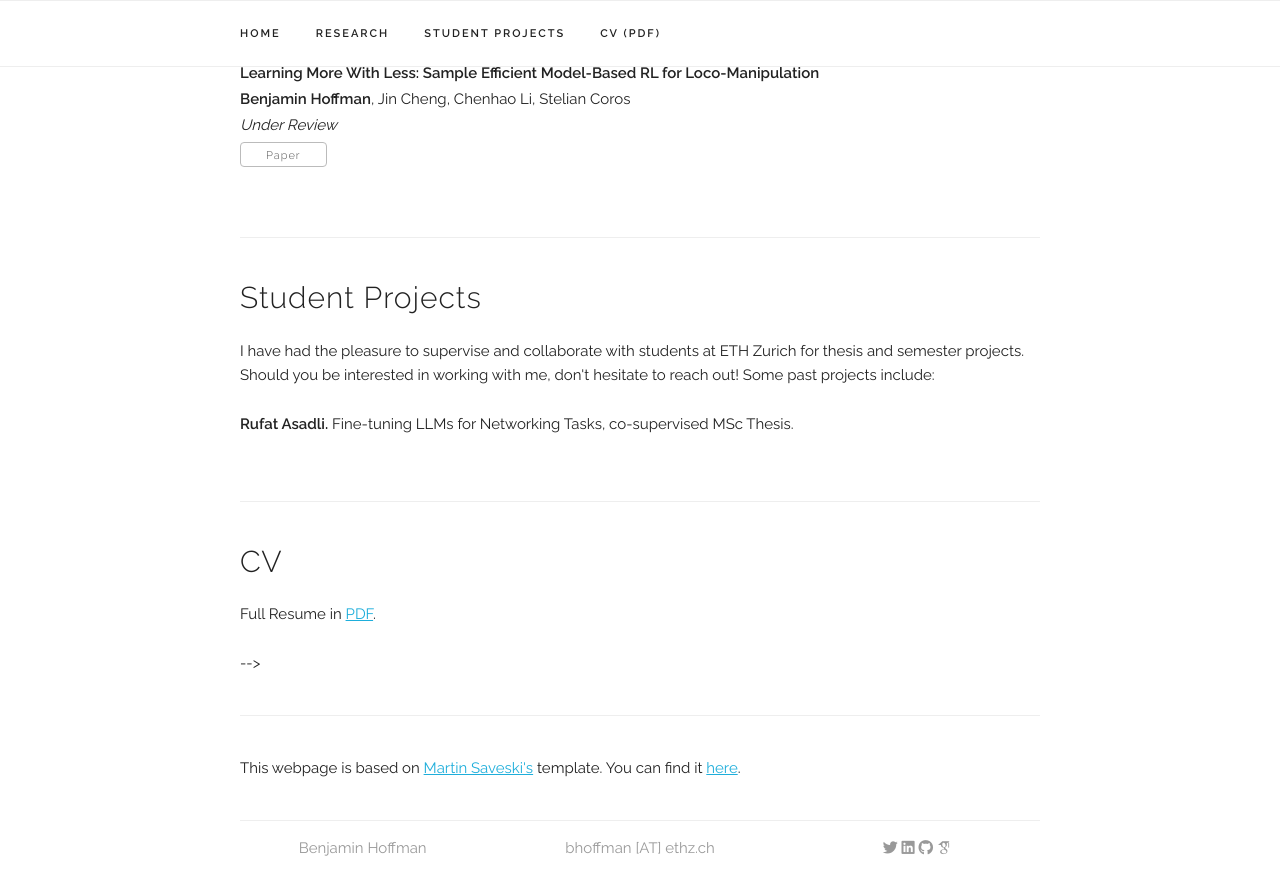
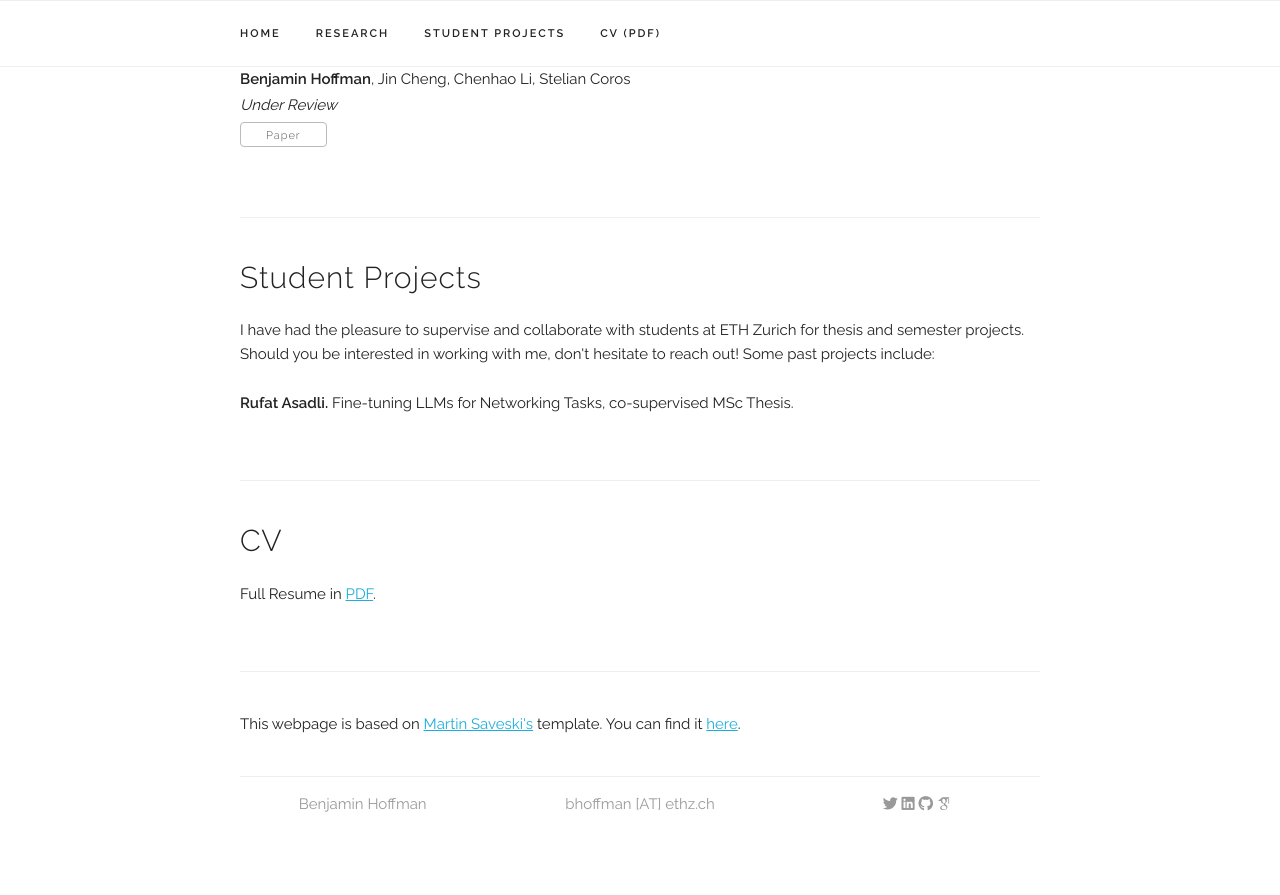
Before and after one commit to benjirer/benjirer.github.io, a Jekyll site: the page built from index.html, in a window 1280 px wide and 900 px high, scrolled down 1061 px. Shown: the top 895 px of the window. Built offline with Jekyll 4.4.1, drawn with Linux system fonts in a browser that asks for light colours; some web fonts are replaced; after the commit the page ends 1917 px from its top, so only the background shows below that.

Commit message:
update pic

```diff
--- a/index.html
+++ b/index.html
@@ -195,7 +195,7 @@
 <div class="docs-section" id="cv">
   <h4>CV</h4>
 
-  <p>Full Resume in <a href={{ "/assets/cv/cv_web.pdf" | prepend: site.baseurl }} target="_blank">PDF</a>.</p> -->
+  <p>Full Resume in <a href={{ "/assets/cv/cv_web.pdf" | prepend: site.baseurl }} target="_blank">PDF</a>.</p>
 
   <!-- The Timeline -->
   <!-- <ul class="timeline">
```
Also changed, not shown: assets/profile-pics/profile_picture.jpg (added), assets/profile-pics/profile_picture.png (deleted), 1 other file.
